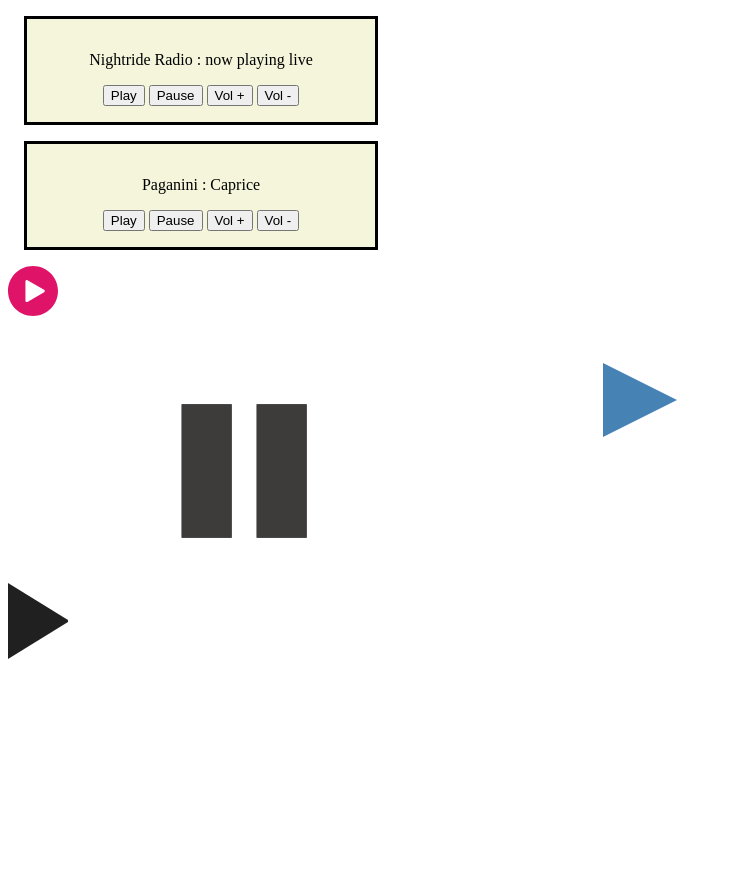
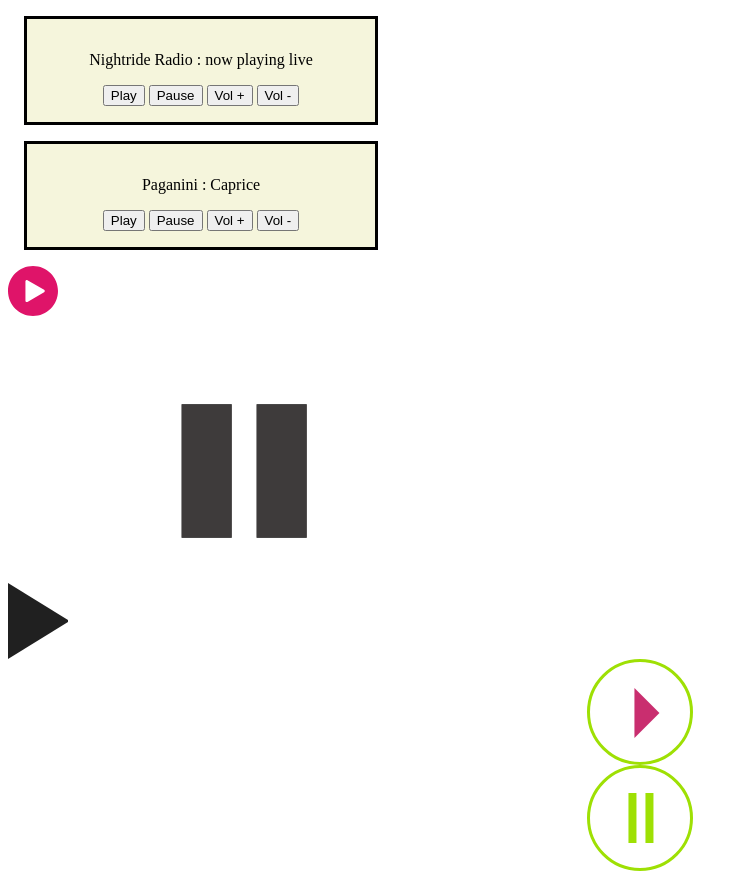
Before and after one commit to phaedonv/musicplayer, a plain HTML site: page index.html in a window 1280 px wide. Shown: the whole page, without its empty margins (0-748 px from the left). Before the commit the page ends 800 px from the top, so only its background shows below. Drawn offline with nearby package versions, Linux system fonts and the light colour scheme.

Commit message:
added preetier css

```diff
--- a/index.html
+++ b/index.html
@@ -69,6 +69,11 @@
         <!--<div class="box pause"></div>-->
       </div>
 
+    <!--pretty play button-->
+    <div class="c-pp">
+        <div class="c-pp__icon"></div>
+    </div>
+
 </body>
 
 <script> //web-radio autoplay settings
--- a/script.js
+++ b/script.js
@@ -153,3 +153,16 @@
   kit.onplaying = function() {
       box.classList.add('pause');
   };
+
+  /*pretty play button*/
+  (function($) {
+
+    'use strict';
+
+     $('.c-pp').on('click', function() {
+       $(this).toggleClass('is-play');
+     });
+
+  })(jQuery);
+
+  /*test*/
--- a/style.css
+++ b/style.css
@@ -60,7 +60,7 @@
    opacity: 1;
 }
 
-/*another one play btn*/
+/*another one play btn ----------------------------with pretty css-----------------------------find old css at https://codepen.io/phaedonv/pen/WNpRarV------------------------------*/
 .center{
 	position: absolute;
 	top: 50%;
@@ -68,17 +68,73 @@
 	transform: translate(-50%, -50%);
 }
 
+#cont {
+    position: relative;
+    width: 100px;
+    height: 100px;
+    display: block;
+    border: 3.3333333333px solid rgb(158, 224, 4);
+    border-radius: 50%;
+    padding: 0;
+    margin: 0 auto;
+    cursor: pointer;
+    user-select: none;
+}
+
 .box, .play{
-  width: 74px;
-  height: 74px;
-  box-sizing: border-box;
-  border-style: solid;
-  border-width: 37px 0px 37px 74px;
-  border-color: transparent transparent transparent steelblue;
-  transition: all 100ms ease-in-out;
+    transform: translate(-5.538462px, -24px);
+    border-top: 25px solid transparent;
+    border-right: 0px solid transparent;
+    border-bottom: 25px solid transparent;
+    border-left: 25px solid rgb(201, 46, 111);
 }
 
 .pause{
-  border-style: double;
-  border-width:0px 0px 0px 60px;
+    box-sizing: border-box;
+    display: block;
+    position: absolute;
+    transition: all 0.2s ease;
+    width: 25px;
+    height: 50px;
+    transform: translateX(-11.538462px);
+    top: 25px;
+    border-top: 0 solid transparent;
+    border-right: 8.3333333333px solid rgb(158, 224, 4);
+    border-bottom: 0 solid transparent;
+    border-left: 8.3333333333px solid rgb(158, 224, 4);
 }
+
+/*pretty play button*/
+.c-pp {
+    position: relative;
+    width: 100px;
+    height: 100px;
+    display: block;
+    border: 3.3333333333px solid rgb(158, 224, 4);
+    border-radius: 50%;
+    padding: 0;
+    margin: 0 auto;
+    cursor: pointer;
+    user-select: none;
+  }
+  .c-pp__icon {
+    box-sizing: border-box;
+    display: block;
+    position: absolute;
+    transition: all 0.2s ease;
+    width: 25px;
+    height: 50px;
+    transform: translateX(38.4615384615px);
+    top: 25px;
+    border-top: 0 solid transparent;
+    border-right: 8.3333333333px solid rgb(158, 224, 4);
+    border-bottom: 0 solid transparent;
+    border-left: 8.3333333333px solid rgb(158, 224, 4);
+  }
+  .c-pp.is-play .c-pp__icon {
+    transform: translateX(43.4782608696px);
+    border-top: 25px solid transparent;
+    border-right: 0px solid transparent;
+    border-bottom: 25px solid transparent;
+    border-left: 25px solid rgb(22, 224, 4);
+  }
```
